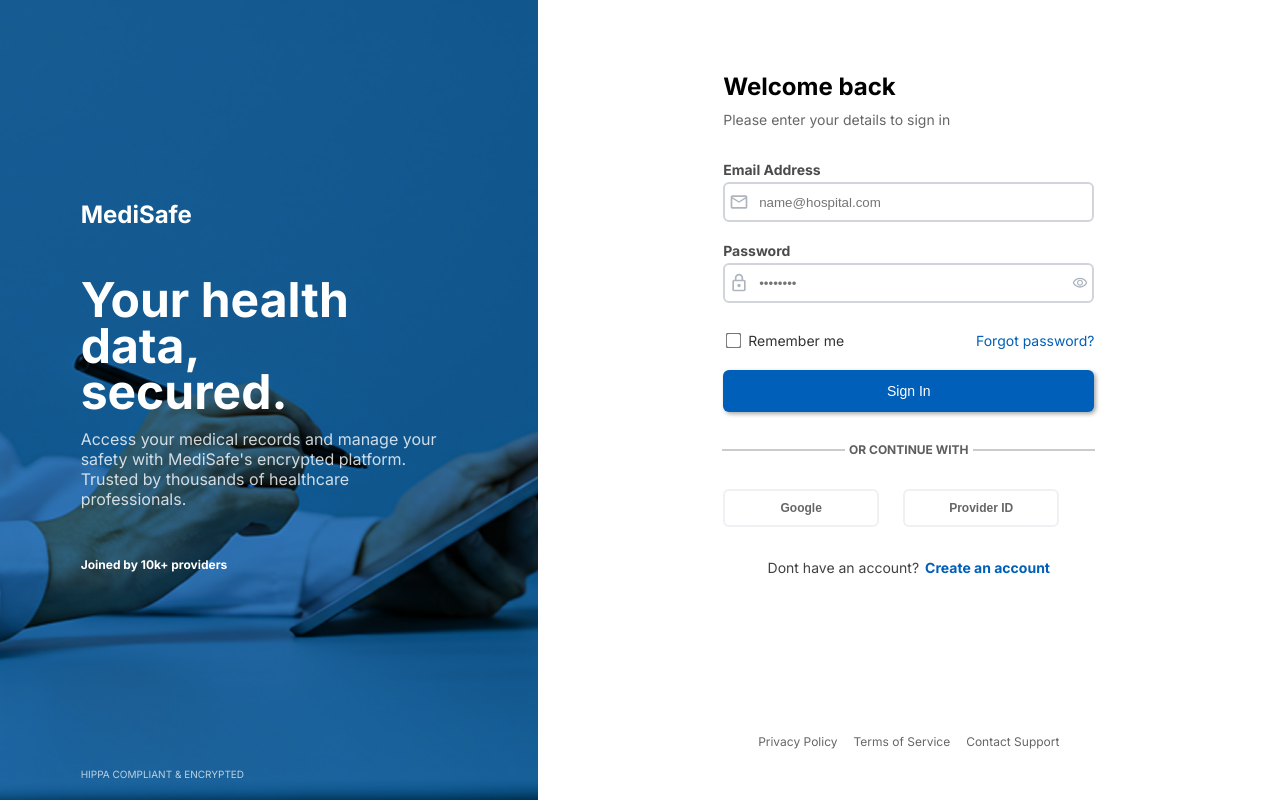
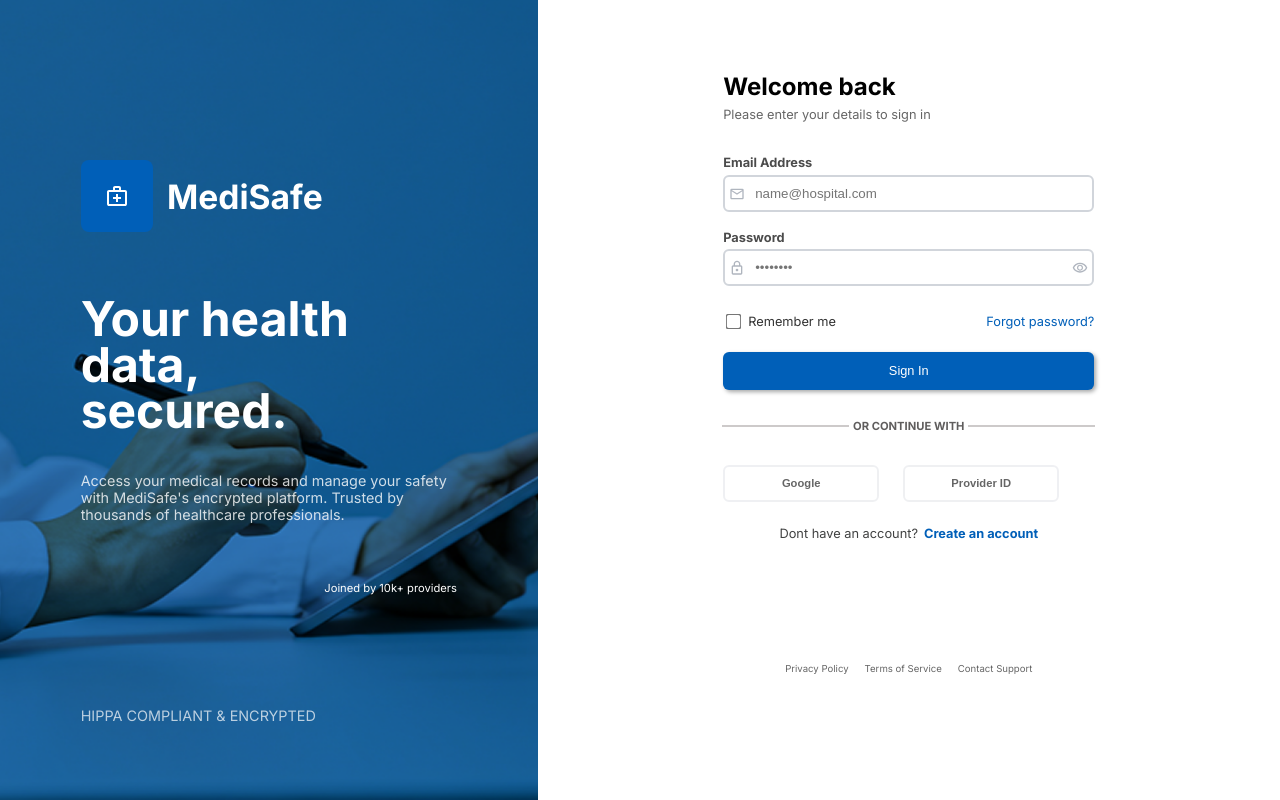
Before and after one commit to sampadathapachhetri/Capstone-Project, a Django app: page /login/ in a window 1280 px wide. Run offline with Django 5.2, Linux system fonts and the light colour scheme.

Commit message:
using the latest updated UI

```diff
--- a/MediSafe/helpers.py
+++ b/MediSafe/helpers.py
@@ -5,7 +5,7 @@ def hash_password(plaintext):
     return make_password(plaintext)
 
 def auth_password(plaintext,pass_hash):
-    return check_password(plaintext=plaintext,pass_hash=pass_hash)
+    return check_password(plaintext,pass_hash)
 
 def sanitize_filename(filename,max_length=20):
     if "." in filename:
--- a/MediSafe/static/MediSafe/css/login.css
+++ b/MediSafe/static/MediSafe/css/login.css
@@ -13,9 +13,10 @@ body {
   padding: 0;
   overflow: hidden;
   width: 42vw;
+  height: 100vh;
   display: flex;
   justify-content: center;
-  align-items: center;
+  align-items: end;
 }
 #login_img {
   height: 100%;
@@ -26,14 +27,19 @@ body {
   left: 0;
 }
 #overlay_text_left {
+  overflow: hidden;
   z-index: 1;
-  height: 70%;
+  height: 80%;
   width: 70%;
+  box-sizing: border-box;
   position: relative;
-  top: 10%;
   display: flex;
   flex-direction: column;
+  padding-bottom: 5em;
   gap: 0;
+}
+#overlay_text_left::-webkit-scrollbar {
+  width: 0px;
 }
 
 #overlay_text_left > span,
@@ -43,33 +49,46 @@ body {
   color: white;
 }
 #left_overlay_name {
-  font-weight: bold;
-  font-size: 1.5em;
-  margin-bottom: 2em;
+  display: flex;
+  align-items: center;
+  gap: 0.3em;
+  font-size: 3em;
+  font-weight: 700;
+  span {
+    margin: 0;
+    font-size: 0.7em;
+  }
+  img {
+    padding: 0.5em;
+    border-radius: 8px;
+    background-color: #005fb8;
+  }
+  margin-bottom: 0.5em;
 }
 #left_overlay_head {
   font-size: 3em;
-  margin: 0;
-  margin-bottom: 14px;
+  margin-bottom: 0.8em;
   line-height: 96%;
 }
 #left_overlay_par {
+  font-size: 0.9em;
   opacity: 80%;
   margin: 0;
-  margin-bottom: 3em;
+  margin-bottom: 4em;
 }
 #left_overlay_imgntxt_div {
   display: flex;
+  justify-content: end;
+  span {
+    font-size: 0.7em;
+  }
 }
-#left_overlay_imgntxt_div > span {
-  font-size: 12px;
-  font-weight: bold;
-}
+
 #left_overlay_compliance {
-  font-size: 10px;
+  font-size: 0.9em;
   position: relative;
-  top: 35%;
   opacity: 70%;
+  top: 20%;
 }
 
 /* RIGHT SIDE */
@@ -82,6 +101,8 @@ body {
   width: 58vw;
   align-items: center;
   justify-content: center;
+  overflow-y: hidden;
+  overflow-x: hidden;
 }
 
 #right_side_sub {
@@ -93,10 +114,10 @@ body {
 
 #right_side_title {
   margin: 0;
-  margin-bottom: 8px;
+  margin-bottom: 0.1em;
 }
 #right_side_info {
-  font-size: 14px;
+  font-size: 0.8em;
   opacity: 60%;
 }
 #login_form {
@@ -104,12 +125,12 @@ body {
   margin-bottom: 1em;
   display: flex;
   flex-direction: column;
-  gap: 4px;
+  gap: 0.3em;
 }
 #email_label,
 #password_label {
   font-weight: bold;
-  font-size: 14px;
+  font-size: 0.8em;
   opacity: 70%;
 }
 .input_field_divs {
@@ -118,20 +139,20 @@ body {
   width: 100%;
   border: 2px solid #d1d5db;
   border-radius: 6px;
-  height: 40px;
+  height: 2.3em;
   display: flex;
   flex-direction: row;
   align-items: center;
   justify-content: space-between;
-  margin-bottom: 1em;
+  margin-bottom: 0.8em;
   gap: 8px;
 }
 .input_field_divs > img {
-  width: 20px;
+  width: 1em;
   opacity: 80%;
 }
 #eye_icon {
-  width: 16px;
+  width: 1em;
   cursor: pointer;
 }
 #email_field,
@@ -158,18 +179,18 @@ body {
   margin-right: 8px;
 }
 #remember_label {
-  font-size: 14px;
+  font-size: 0.8em;
   opacity: 80%;
 }
 #forget_password_href {
   text-decoration: none;
-  font-size: 14px;
+  font-size: 0.8em;
   color: #005fb8;
   cursor: pointer;
 }
 #submit_button {
   color: white;
-  font-size: 14px;
+  font-size: 0.8em;
   font-weight: 500;
   height: 3em;
   border: none;
@@ -205,18 +226,18 @@ body {
   background-color: white;
   padding-left: 4px;
   padding-right: 4px;
-  font-size: 12px;
+  font-size: 0.7em;
   font-weight: bold;
   color: #5f5d5d;
 }
 
 #extra_options {
-  height: 38px;
+  height: 2.3em;
   display: flex;
   flex-direction: row;
   padding-right: 2em;
   gap: 1.5em;
-  margin-bottom: 2em;
+  margin-bottom: 1.5em;
 }
 #extra_options > button {
   width: 46%;
@@ -224,7 +245,7 @@ body {
   border-radius: 6px;
   border: 2px solid #e5e7eb;
   background-color: transparent;
-  font-size: 12px;
+  font-size: 0.7em;
   font-weight: bolder;
   opacity: 60%;
   cursor: pointer;
@@ -235,7 +256,7 @@ body {
   align-items: center;
   justify-content: center;
   gap: 6px;
-  font-size: 14px;
+  font-size: 0.8em;
   color: #414242;
 }
 #no_account > a {
@@ -245,8 +266,8 @@ body {
 }
 #right_bottom_refs {
   display: flex;
-  position: absolute;
-  bottom: 6%;
+  position: relative;
+  top: 17%;
   width: 100%;
   align-items: center;
   justify-content: center;
@@ -256,5 +277,5 @@ body {
   text-decoration: none;
   color: black;
   opacity: 60%;
-  font-size: 12px;
+  font-size: 0.6em;
 }
--- a/MediSafe/static/MediSafe/css/resetAccount.css
+++ b/MediSafe/static/MediSafe/css/resetAccount.css
@@ -6,7 +6,7 @@ body {
   background-color: #f5f7f8;
 }
 #left {
-  border: 1px solid #e2e8f0;
+  border: 2px solid #e2e8f0;
   height: 100vh;
   width: 22vw;
   display: flex;
@@ -14,6 +14,7 @@ body {
   justify-content: space-between;
   box-sizing: border-box;
   align-items: center;
+  background: linear-gradient(180deg, #fafdff 0%, #eefafd 100%);
 }
 #left_top {
   display: flex;
@@ -85,7 +86,7 @@ body {
   width: 3em;
 }
 #left_bottom {
-  border-top: 1px solid #e2e8f0;
+  border-top: 2px solid #e2e8f0;
   width: 100%;
   display: flex;
   align-items: center;
--- a/MediSafe/static/MediSafe/js/login.js
+++ b/MediSafe/static/MediSafe/js/login.js
@@ -7,3 +7,16 @@ let forget_password_href = document.getElementById("forget_password_href");
 forget_password_href.addEventListener("click", (e) => {
   window.location.href = "/reset password/";
 });
+
+let password_field = document.getElementById("password_field");
+let eye_icon = document.getElementById("eye_icon");
+eye_icon.addEventListener("click", (e) => {
+  let type = password_field.getAttribute("type");
+  if (type == "password") {
+    eye_icon.src = eye_icon.dataset.eyeOffUrl;
+    password_field.setAttribute("type", "text");
+  } else {
+    eye_icon.src = eye_icon.dataset.eyeOnUrl;
+    password_field.setAttribute("type", "password");
+  }
+});
--- a/MediSafe/templates/MediSafe/login.html
+++ b/MediSafe/templates/MediSafe/login.html
@@ -18,15 +18,17 @@
     <div id="left_side">
       <img src="{% static 'MediSafe/images/login_img.png' %}" id="login_img" />
       <div id="overlay_text_left">
-        <span id="left_overlay_name">MediSafe</span>
+        <span id="left_overlay_name">
+          <img src="{% static 'MediSafe/images/medisafe_icon.svg' %}" />
+          <span> MediSafe </span>
+        </span>
         <h2 id="left_overlay_head">
           Your health data,<br />
           secured.
         </h2>
         <p id="left_overlay_par">
-          Access your medical records and manage your <br />safety with
-          MediSafe's encrypted platform. <br />Trusted by thousands of
-          healthcare <br />professionals.
+          Access your medical records and manage your safety with MediSafe's
+          encrypted platform. Trusted by thousands of healthcare professionals.
         </p>
         <div id="left_overlay_imgntxt_div">
           <div></div>
@@ -39,7 +41,8 @@
       <div id="right_side_sub">
         <h2 id="right_side_title">Welcome back</h2>
         <span id="right_side_info">Please enter your details to sign in</span>
-        <form id="login_form">
+        <form id="login_form" method="POST" action="{% url 'login' %}">
+          {% csrf_token %}
           <label id="email_label" class="form_labels">Email Address</label>
           <div class="input_field_divs">
             <img src="{% static 'MediSafe/images/mail_icon.svg' %}" />
@@ -56,11 +59,13 @@
             <input
               name="password"
               id="password_field"
-              type="text"
+              type="password"
               placeholder="••••••••"
               required />
             <img
               src="{% static 'MediSafe/images/eye_on_icon.svg' %}"
+              data-eye-off-url="{% static 'MediSafe/images/eye_off_icon.svg' %}"
+              data-eye-on-url="{% static 'MediSafe/images/eye_on_icon.svg' %}"
               id="eye_icon" />
           </div>
           <div id="right_side_rem_div">
@@ -72,7 +77,11 @@
               Forgot password?
             </a>
           </div>
-          <input type="button" id="submit_button" value="Sign In" />
+          <input type="submit" id="submit_button" value="Sign In" />
+
+          {% if error %} {% for key,errorValue in error.items %}
+          <span style="color: red">{{ errorValue }}</span>
+          {% endfor %} {% endif %}
         </form>
         <div id="right_extra_option_label">
           <div></div>
@@ -95,7 +104,6 @@
         </div>
       </div>
     </div>
-
     <script src="{% static 'MediSafe/js/login.js' %}"></script>
   </body>
 </html>
--- a/MediSafe/views.py
+++ b/MediSafe/views.py
@@ -1,31 +1,97 @@
 from django.shortcuts import render,redirect
 from django.http import Http404,HttpRequest,HttpResponse
-from . import helpers
+from . import helpers,models
 # Create your views here.
 def index(request):
-    return render(request=request,template_name="MediSafe/index.html", context={})
+    context={}
+    error={}
+    message={}
+    profile={}
+    try:
+        request.session['user_id']
+        userId=request.session['user_id']
+        try:
+            user=models.Users.objects.get(id=userId)
+            username=user.full_name
+            profile["username"]=username
+            shortName=username.split(" ")[0]+" " +username.split(" ")[1][0]+"."
+            profile['username_short']=shortName
+            context["profile"]=profile
+            return render(request=request,template_name="MediSafe/index.html", context=context)
+        except:
+            return redirect("login")
+    except:
+        return redirect("login")
 
 def login(request):
-    return render(request=request,template_name="MediSafe/login.html",context={})
+    context={}
+
+    # Error K-V sample
+    error={
+        # "invalid_cred":"invalid email or password",
+        # "empty_field":"The fields must not be empty",
+        # "unknown":"Unknown Error occured",
+    }
+    if(request.method=="POST"):
+        email=request.POST.get("email")
+        if( not helpers.isValidEmail(email=email)):
+            error["invalid_cred"]="Invalid email or password"
+        password=request.POST.get("password")
+        isRemember=request.POST.get("remember")
+        # Function returns user id
+        userId=authenticate(email=email,password=password)
+        if(userId):
+            request.session['user_id']=userId
+            request.session.set_expiry(0)
+            return redirect('index')
+        else:
+            error["invalid_cred"]='Invalid email or password'
+    if(error):
+        context["error"]=error
+    return render(request=request,template_name="MediSafe/login.html",context=context)
 
 def register(request):
+    context={}
+
+    # Error K-V sample
+    error={
+        # "invalid_cred":"invalid email or password",
+        # "empty_field":"The fields must not be empty",
+        # "unknown":"Unknown Error occured",
+    }
+    message={
+        # "redirect":"registered account"
+    }
     if request.method=="POST":
         fullName=request.POST.get("fullname")
         email=request.POST.get("email")
         password=request.POST.get("password")
         confirmPassword=request.POST.get("confirm_password")
+
         if(password!=confirmPassword):
-            pass
-        if(len(password<8)):
-            pass
-        if(not helpers.isValidEmail(email=email)):
-            pass
-        if(len(fullName)<4):
-            pass
-        print(request.POST)
-        return redirect("login")
-    else:
-        return render(request=request,template_name="MediSafe/register.html",context={})
+            error['invalid_cred']="Password does not match"
+        elif(len(password)<8):
+            error['invalid_cred']="Password must be atleast 8 characters long"
+        elif(not helpers.isValidEmail(email=email)):
+            error['invalid_cred']="Invallid email"
+        elif(len(fullName)<4):
+            error['invalid_cred']="Full name must be more than 4 characters"
+        elif (email_exists(email=email)):
+            error['invalid_cred']='Email Already exists'
+        else:
+            newUser=models.Users.objects.create(
+                full_name=fullName,
+                email=email,
+                pass_hash=helpers.hash_password(password))
+            newUser.save()
+            return render(request=request,template_name='MediSafe/index.html',context={})
+
+        if error:
+            context["error"]=error
+
+        return render(request=request,template_name='MediSafe/register.html',context=context)
+
+    return render(request=request,template_name='MediSafe/register.html',context=context)
 
 def resetPassword(request):
     return render(request=request,template_name='MediSafe/resetAccount.html',context={})
@@ -44,3 +110,18 @@ def medications(request):
 
 def settings(request):
     return render(request=request,template_name='MediSafe/settings.html',context={})
+
+
+
+def authenticate(email,password):
+    if(email_exists(email=email)):
+        user =models.Users.objects.get(email=email)
+        if (helpers.auth_password(plaintext=password,pass_hash=user.pass_hash)):
+            return f'{user.id}'
+    return None
+def email_exists(email):
+    try:
+        models.Users.objects.get(email=email)
+        return True
+    except:
+        return False
```
Also changed, not shown: MediSafe/static/MediSafe/css/dashboard.css (+21 -21 lines), MediSafe/static/MediSafe/css/index.css (+16 -9 lines), MediSafe/static/MediSafe/css/register.css (+21 -21 lines), MediSafe/static/MediSafe/js/dashboard.js (+0 -8 lines), MediSafe/static/MediSafe/js/index.js (+6 -17 lines), MediSafe/static/MediSafe/js/register.js (+12 -0 lines), MediSafe/templates/MediSafe/index.html (+8 -1 lines), MediSafe/templates/MediSafe/register.html (+12 -8 lines), MediSafe/static/MediSafe/images/cancel_outline_icon.svg, README.md (added), 1 other file.
